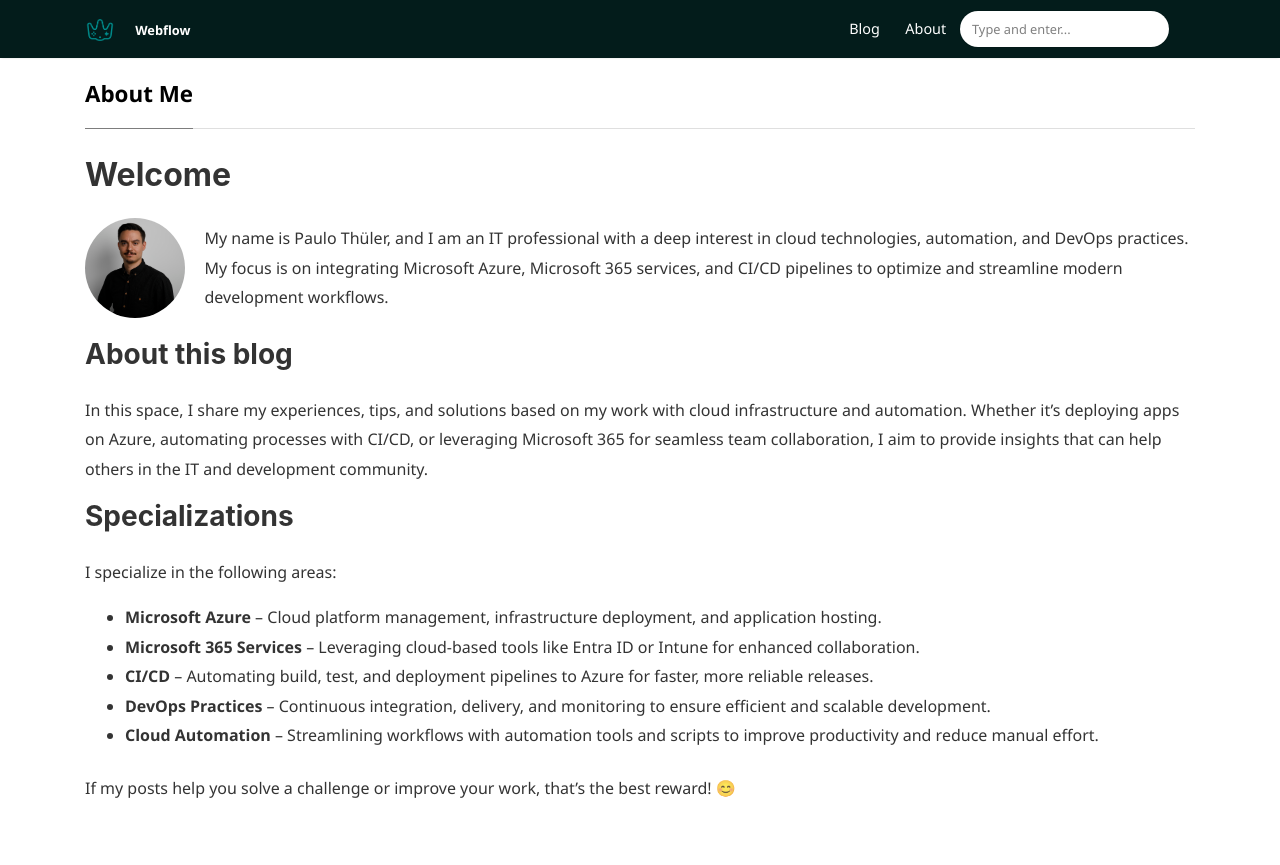
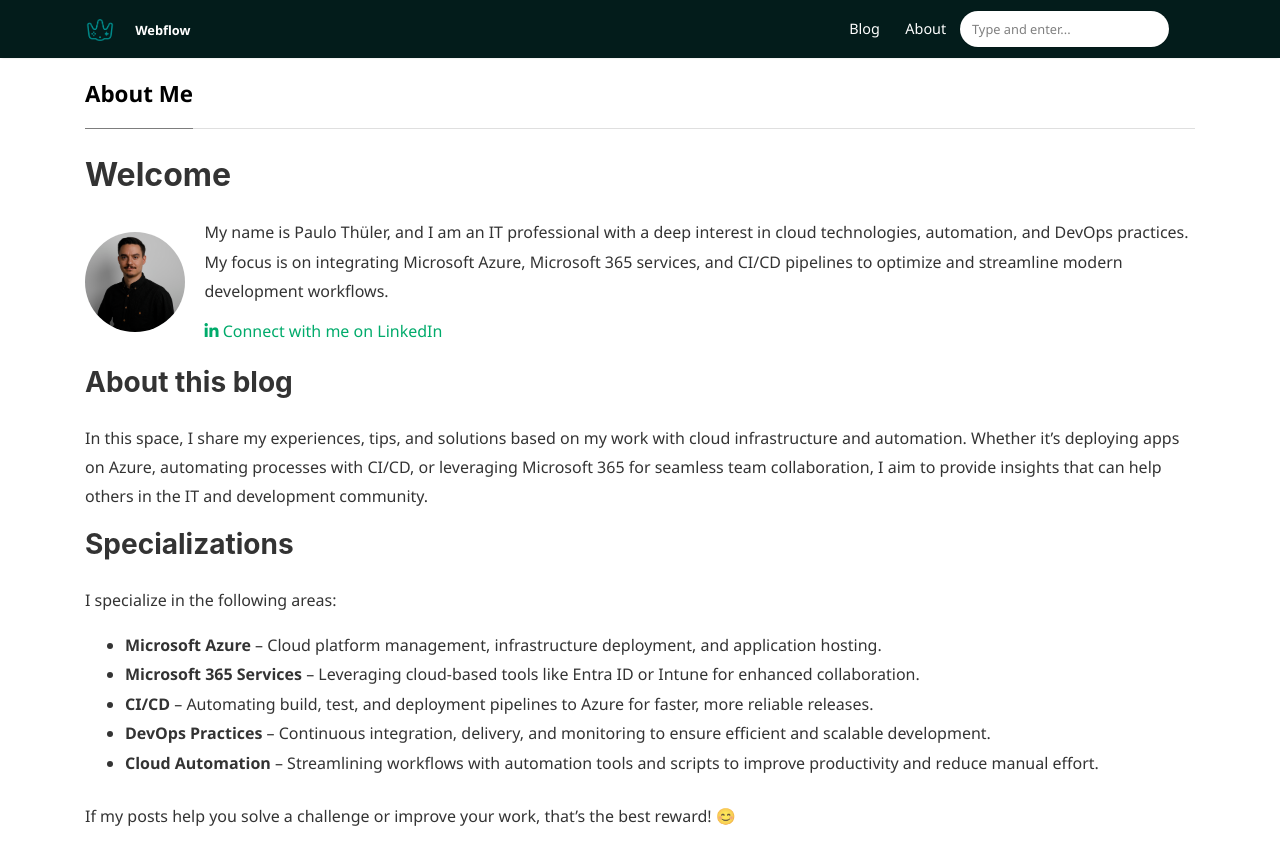
Before and after one commit to webflow-development/webflow.github.io, a Jekyll site: the page built from _pages/about.md, in a window 1280 px wide. Shown: the top 865 px of the page. Built offline with Jekyll 4.4.1, drawn with Linux system fonts in a browser that asks for light colours; nearby versions of some CDN libraries.

Commit message:
fix workflow

```diff
--- a/_pages/about.md
+++ b/_pages/about.md
@@ -8,8 +8,14 @@
 ## Welcome
 <div style="display: flex; align-items: center; gap: 20px; margin-bottom: 20px;">
     <img src="{{ site.baseurl }}/assets/images/paulo-avatar.png" alt="Paulo Thüler" style="width: 100px; height: 100px; border-radius: 50%;">
-
-My name is Paulo Thüler, and I am an IT professional with a deep interest in cloud technologies, automation, and DevOps practices. My focus is on integrating Microsoft Azure, Microsoft 365 services, and CI/CD pipelines to optimize and streamline modern development workflows.
+    <div>
+        My name is Paulo Thüler, and I am an IT professional with a deep interest in cloud technologies, automation, and DevOps practices. My focus is on integrating Microsoft Azure, Microsoft 365 services, and CI/CD pipelines to optimize and streamline modern development workflows.
+        <div style="margin-top: 10px;">
+            <a target="_blank" href="https://www.linkedin.com/in/paulothuler" onclick="window.open(this.href, 'width=550,height=435');return false;">
+                <i class="fab fa-linkedin-in"></i> Connect with me on LinkedIn
+            </a>
+        </div>
+    </div>
 </div>
 
 ### About this blog
```
